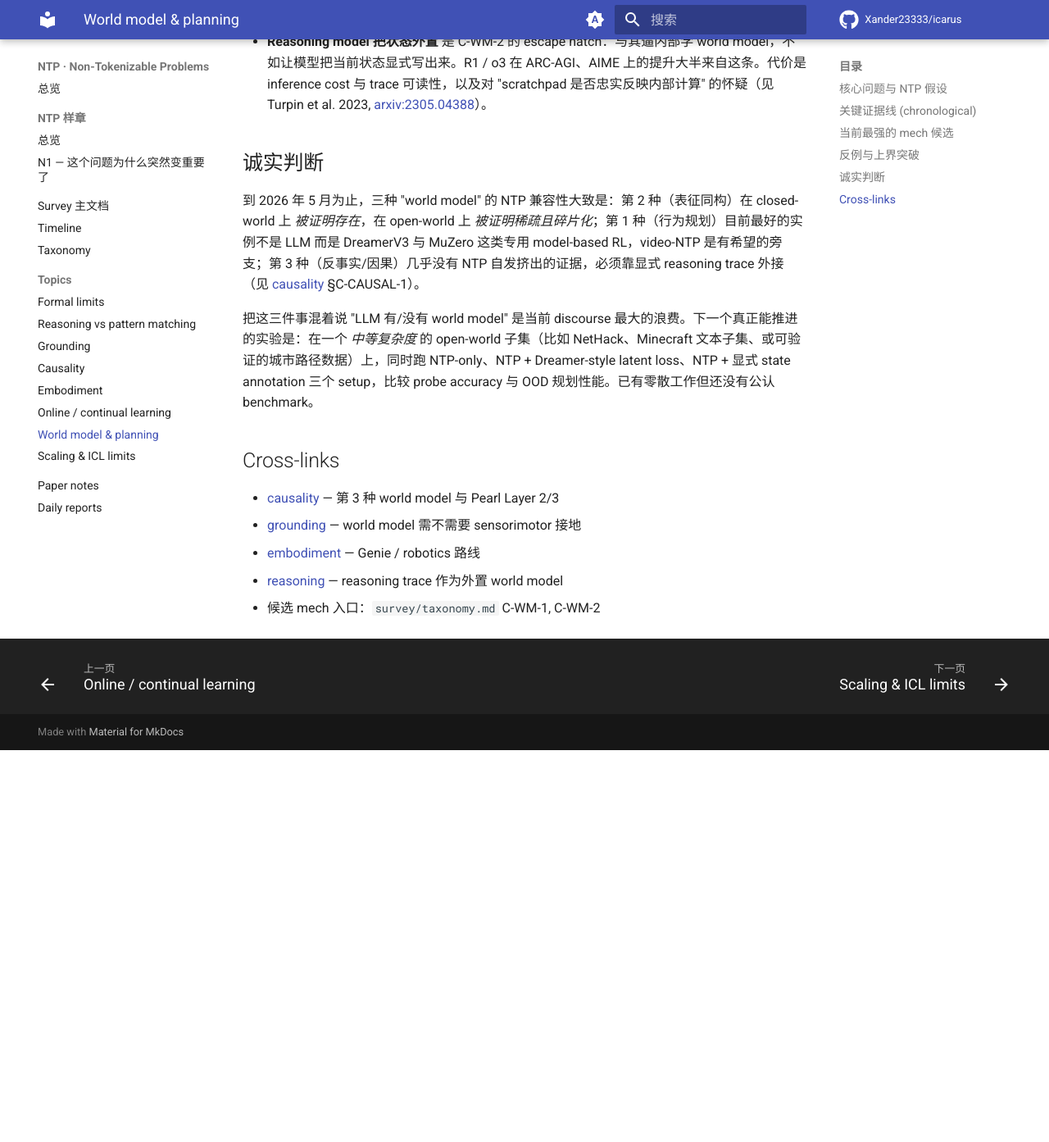
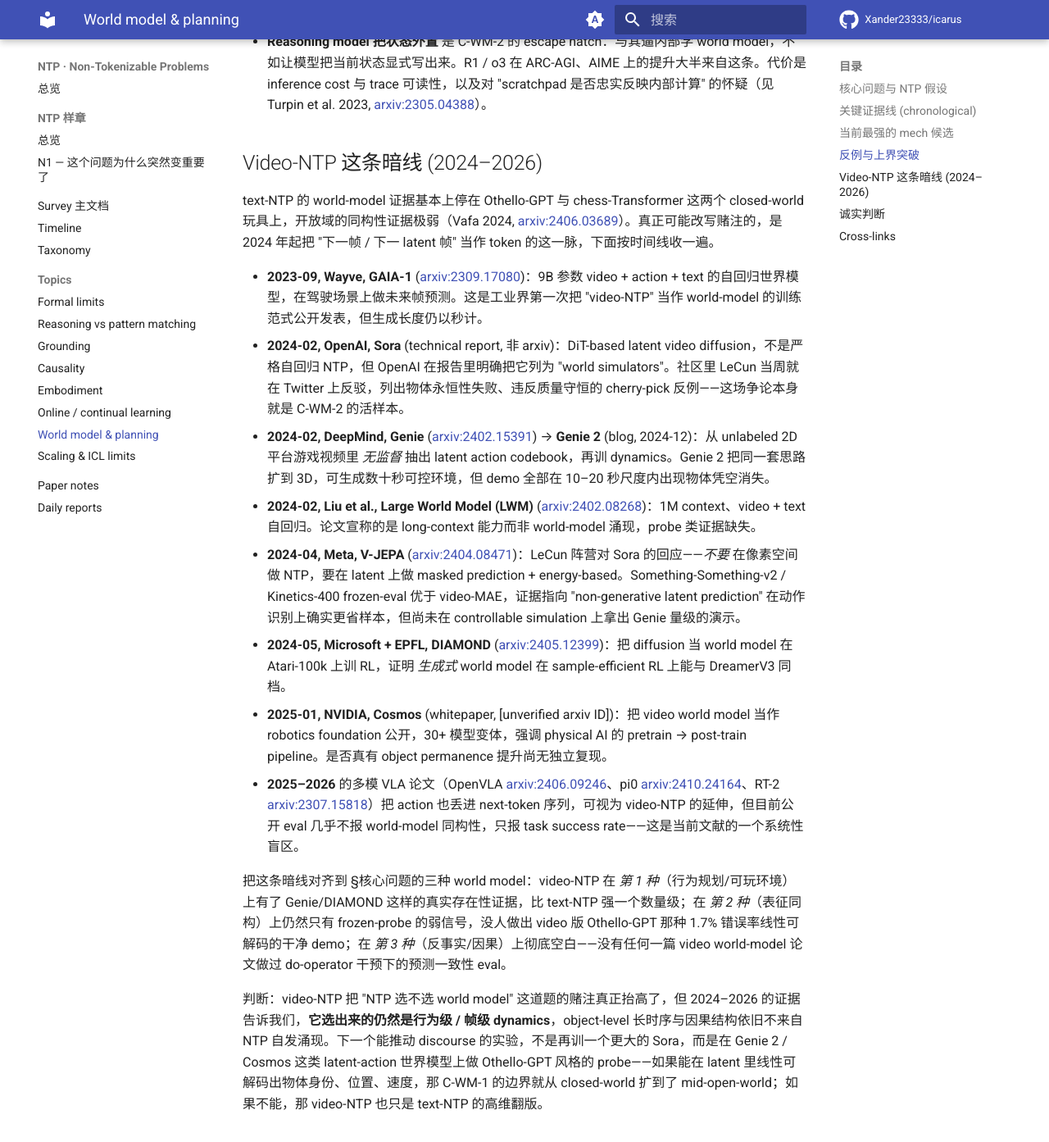
Before and after one commit to Xander23333/icarus, an MkDocs documentation site: the page built from wiki/ntp/topics/world_model.md, in a window 1280 px wide and 1400 px high, scrolled down 2534 px. Shown: the top 1393 px of the window at 82% size. Built offline with MkDocs 1.6.1 and Material for MkDocs 9.7.7, drawn with Linux system fonts in a browser that asks for light colours; comment, search, counter and statistics services are not loaded; before the commit the page ends 3449 px from its top, so only the background shows below that.

Commit message:
[NTP-Deepen] 2026-05-27 04:00 UTC world_model topic: video-NTP timeline (+~2.9k chars)

```diff
--- a/wiki/ntp/topics/world_model.md
+++ b/wiki/ntp/topics/world_model.md
@@ -38,6 +38,23 @@
 - **Genie 2 / Sora 类 video-NTP** 把"下一帧"当 token，挤出来的 latent dynamics 在短时间尺度上对刚体、流体、光照确实成立。这是 NTP 选第 1 类 world model 的最强证据，但目前的所有公开 demo 都在 10–20 秒后开始 *物体永恒性失败*（物体凭空消失/复制），说明压力够强地在帧级，不够强地在 object-level 长时序。
 - **Reasoning model 把状态外置** 是 C-WM-2 的 escape hatch：与其逼内部学 world model，不如让模型把当前状态显式写出来。R1 / o3 在 ARC-AGI、AIME 上的提升大半来自这条。代价是 inference cost 与 trace 可读性，以及对 "scratchpad 是否忠实反映内部计算" 的怀疑（见 Turpin et al. 2023, [arxiv:2305.04388](https://arxiv.org/abs/2305.04388)）。
 
+## Video-NTP 这条暗线 (2024–2026)
+
+text-NTP 的 world-model 证据基本上停在 Othello-GPT 与 chess-Transformer 这两个 closed-world 玩具上，开放域的同构性证据极弱（Vafa 2024, [arxiv:2406.03689](https://arxiv.org/abs/2406.03689)）。真正可能改写赌注的，是 2024 年起把 "下一帧 / 下一 latent 帧" 当作 token 的这一脉，下面按时间线收一遍。
+
+- **2023-09, Wayve, GAIA-1** ([arxiv:2309.17080](https://arxiv.org/abs/2309.17080))：9B 参数 video + action + text 的自回归世界模型，在驾驶场景上做未来帧预测。这是工业界第一次把 "video-NTP" 当作 world-model 的训练范式公开发表，但生成长度仍以秒计。
+- **2024-02, OpenAI, Sora** (technical report, 非 arxiv)：DiT-based latent video diffusion，不是严格自回归 NTP，但 OpenAI 在报告里明确把它列为 "world simulators"。社区里 LeCun 当周就在 Twitter 上反驳，列出物体永恒性失败、违反质量守恒的 cherry-pick 反例——这场争论本身就是 C-WM-2 的活样本。
+- **2024-02, DeepMind, Genie** ([arxiv:2402.15391](https://arxiv.org/abs/2402.15391)) → **Genie 2** (blog, 2024-12)：从 unlabeled 2D 平台游戏视频里 *无监督* 抽出 latent action codebook，再训 dynamics。Genie 2 把同一套思路扩到 3D，可生成数十秒可控环境，但 demo 全部在 10–20 秒尺度内出现物体凭空消失。
+- **2024-02, Liu et al., Large World Model (LWM)** ([arxiv:2402.08268](https://arxiv.org/abs/2402.08268))：1M context、video + text 自回归。论文宣称的是 long-context 能力而非 world-model 涌现，probe 类证据缺失。
+- **2024-04, Meta, V-JEPA** ([arxiv:2404.08471](https://arxiv.org/abs/2404.08471))：LeCun 阵营对 Sora 的回应——*不要* 在像素空间做 NTP，要在 latent 上做 masked prediction + energy-based。Something-Something-v2 / Kinetics-400 frozen-eval 优于 video-MAE，证据指向 "non-generative latent prediction" 在动作识别上确实更省样本，但尚未在 controllable simulation 上拿出 Genie 量级的演示。
+- **2024-05, Microsoft + EPFL, DIAMOND** ([arxiv:2405.12399](https://arxiv.org/abs/2405.12399))：把 diffusion 当 world model 在 Atari-100k 上训 RL，证明 *生成式* world model 在 sample-efficient RL 上能与 DreamerV3 同档。
+- **2025-01, NVIDIA, Cosmos** (whitepaper, [unverified arxiv ID])：把 video world model 当作 robotics foundation 公开，30+ 模型变体，强调 physical AI 的 pretrain → post-train pipeline。是否真有 object permanence 提升尚无独立复现。
+- **2025–2026** 的多模 VLA 论文（OpenVLA [arxiv:2406.09246](https://arxiv.org/abs/2406.09246)、pi0 [arxiv:2410.24164](https://arxiv.org/abs/2410.24164)、RT-2 [arxiv:2307.15818](https://arxiv.org/abs/2307.15818)）把 action 也丢进 next-token 序列，可视为 video-NTP 的延伸，但目前公开 eval 几乎不报 world-model 同构性，只报 task success rate——这是当前文献的一个系统性盲区。
+
+把这条暗线对齐到 §核心问题的三种 world model：video-NTP 在 *第 1 种*（行为规划/可玩环境）上有了 Genie/DIAMOND 这样的真实存在性证据，比 text-NTP 强一个数量级；在 *第 2 种*（表征同构）上仍然只有 frozen-probe 的弱信号，没人做出 video 版 Othello-GPT 那种 1.7% 错误率线性可解码的干净 demo；在 *第 3 种*（反事实/因果）上彻底空白——没有任何一篇 video world-model 论文做过 do-operator 干预下的预测一致性 eval。
+
+判断：video-NTP 把 "NTP 选不选 world model" 这道题的赌注真正抬高了，但 2024–2026 的证据告诉我们，**它选出来的仍然是行为级 / 帧级 dynamics**，object-level 长时序与因果结构依旧不来自 NTP 自发涌现。下一个能推动 discourse 的实验，不是再训一个更大的 Sora，而是在 Genie 2 / Cosmos 这类 latent-action 世界模型上做 Othello-GPT 风格的 probe——如果能在 latent 里线性可解码出物体身份、位置、速度，那 C-WM-1 的边界就从 closed-world 扩到了 mid-open-world；如果不能，那 video-NTP 也只是 text-NTP 的高维翻版。
+
 ## 诚实判断
 
 到 2026 年 5 月为止，三种 "world model" 的 NTP 兼容性大致是：第 2 种（表征同构）在 closed-world 上 *被证明存在*，在 open-world 上 *被证明稀疏且碎片化*；第 1 种（行为规划）目前最好的实例不是 LLM 而是 DreamerV3 与 MuZero 这类专用 model-based RL，video-NTP 是有希望的旁支；第 3 种（反事实/因果）几乎没有 NTP 自发挤出的证据，必须靠显式 reasoning trace 外接（见 [causality](causality.md) §C-CAUSAL-1）。
```
Also changed, not shown: 1 other file.
